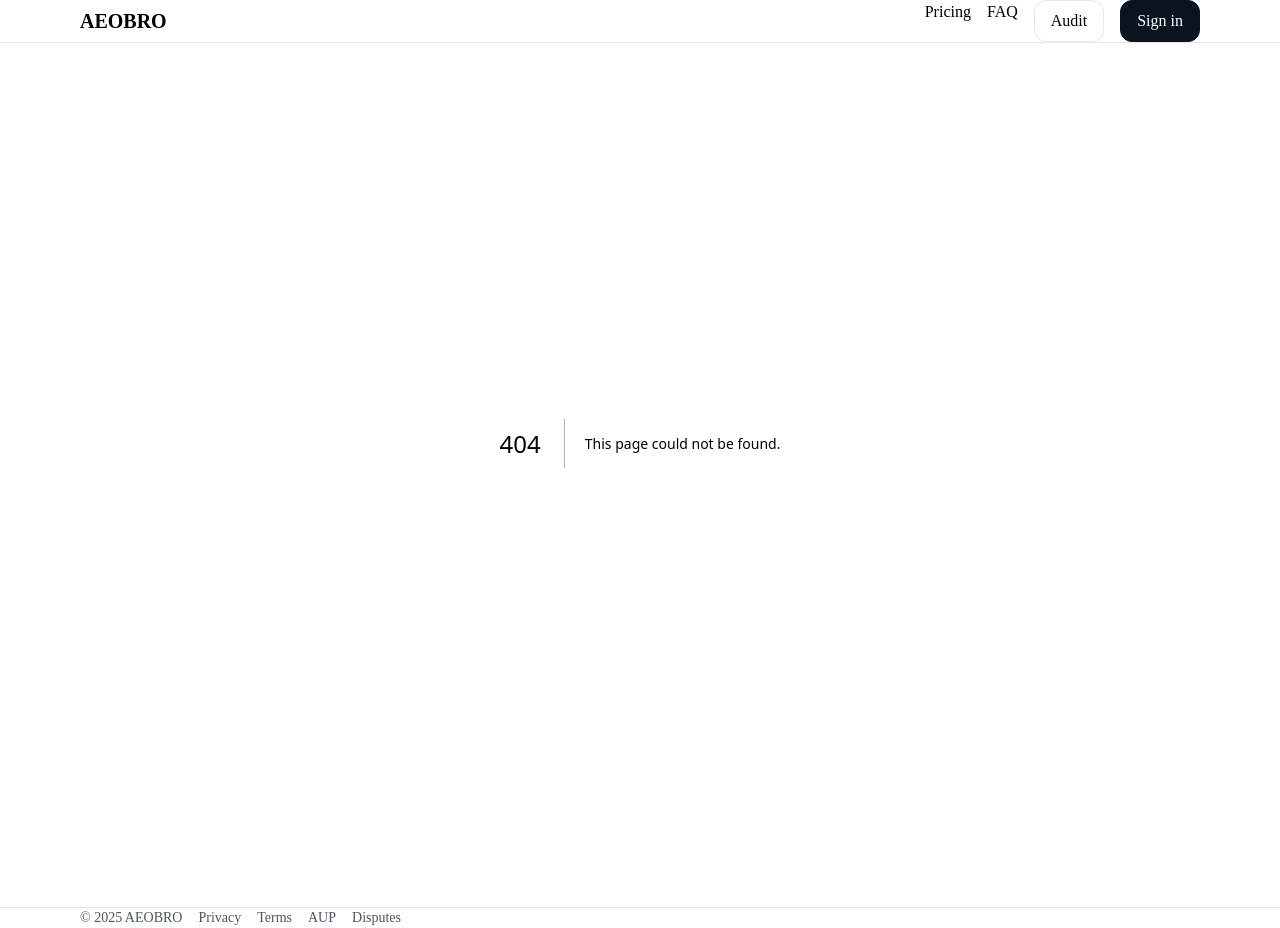
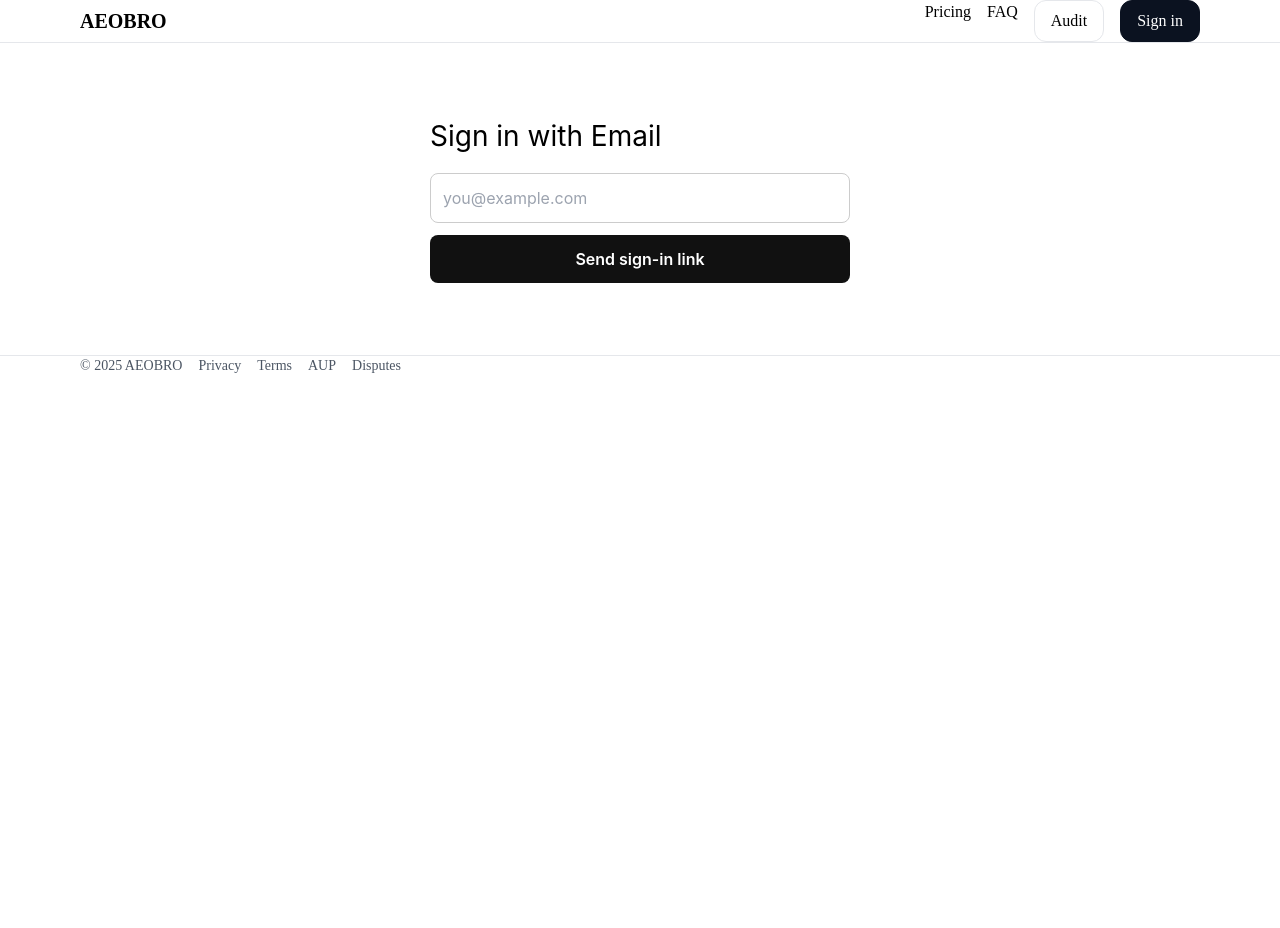
Before and after one commit to NewguyMMM/aeobro, a Next.js app: page /login in a window 1280 px wide. Before the commit this address had no page. After the commit the page ends 800 px from the top, so only its background shows below. Built offline with nearby package versions, Linux system fonts and the light colour scheme.

Commit message:
Create page.tsx

```diff
--- /dev/null
+++ b/app/login/page.tsx
@@ -0,0 +1,57 @@
+"use client";
+
+import * as React from "react";
+import { signIn } from "next-auth/react";
+
+export default function EmailLoginForm() {
+  const [email, setEmail] = React.useState("");
+  const [busy, setBusy] = React.useState(false);
+  const [message, setMessage] = React.useState<string | null>(null);
+
+  async function onSubmit(e: React.FormEvent) {
+    e.preventDefault();
+    setBusy(true);
+    setMessage(null);
+    try {
+      // This triggers NextAuth Email provider → Resend → your template
+      await signIn("email", { email, redirect: false });
+      setMessage("Check your email for the sign-in link.");
+    } catch (err) {
+      setMessage("Something went wrong. Please try again.");
+    } finally {
+      setBusy(false);
+    }
+  }
+
+  return (
+    <div style={{ maxWidth: 420, margin: "72px auto", fontFamily: "Inter, system-ui, Arial" }}>
+      <h1 style={{ fontSize: 28, marginBottom: 16 }}>Sign in with Email</h1>
+      <form onSubmit={onSubmit} style={{ display: "grid", gap: 12 }}>
+        <input
+          type="email"
+          required
+          value={email}
+          onChange={(e) => setEmail(e.target.value)}
+          placeholder="you@example.com"
+          style={{ padding: 12, borderRadius: 8, border: "1px solid #ccc" }}
+        />
+        <button
+          type="submit"
+          disabled={busy || !email}
+          style={{
+            padding: "12px 16px",
+            borderRadius: 8,
+            border: 0,
+            background: "#111",
+            color: "#fff",
+            fontWeight: 600,
+            cursor: busy ? "not-allowed" : "pointer",
+          }}
+        >
+          {busy ? "Sending..." : "Send sign-in link"}
+        </button>
+      </form>
+      {message && <p style={{ marginTop: 12, color: "#444" }}>{message}</p>}
+    </div>
+  );
+}
```
